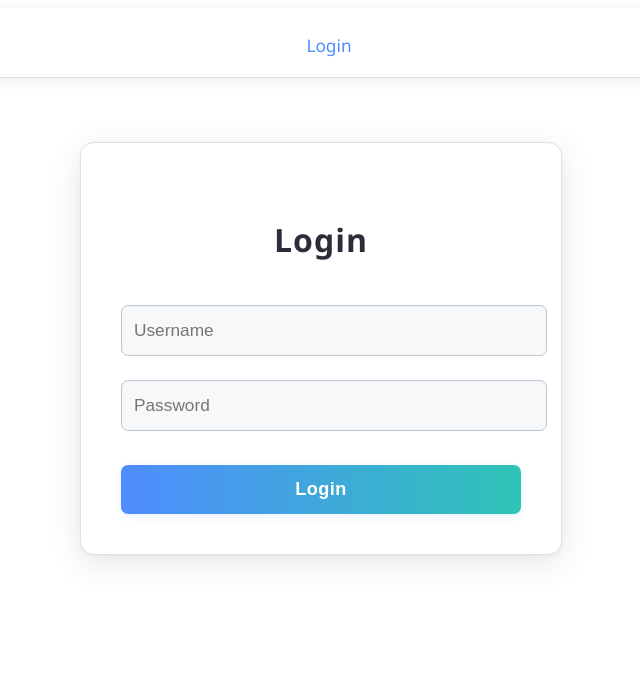
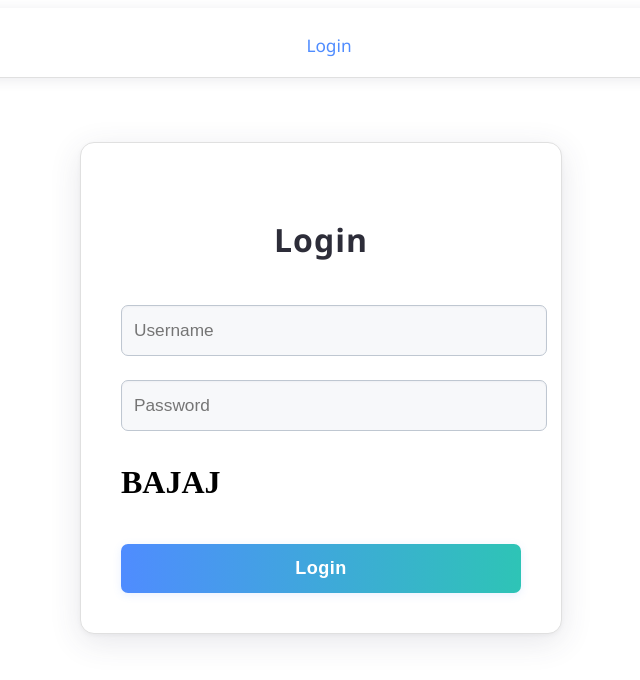
Before and after one commit to tejassapre/login-project, an Angular app: page /login in a window 1280 px wide. Shown: the top 680 px of the page, without its empty margins (319-959 px from the left). Built offline with nearby package versions, Linux system fonts and the light colour scheme.

Commit message:
Added h1 tag in login html

```diff
--- a/src/app/login/login.component.html
+++ b/src/app/login/login.component.html
@@ -3,6 +3,7 @@
   <form (ngSubmit)="onLogin()">
     <input type="text" [(ngModel)]="username" name="username" placeholder="Username" required />
     <input type="password" [(ngModel)]="password" name="password" placeholder="Password" required />
+    <h1>BAJAJ</h1>
     <button type="submit">Login</button>
   </form>
   <p *ngIf="errorMessage" style="color:red">{{ errorMessage }}</p>
```
